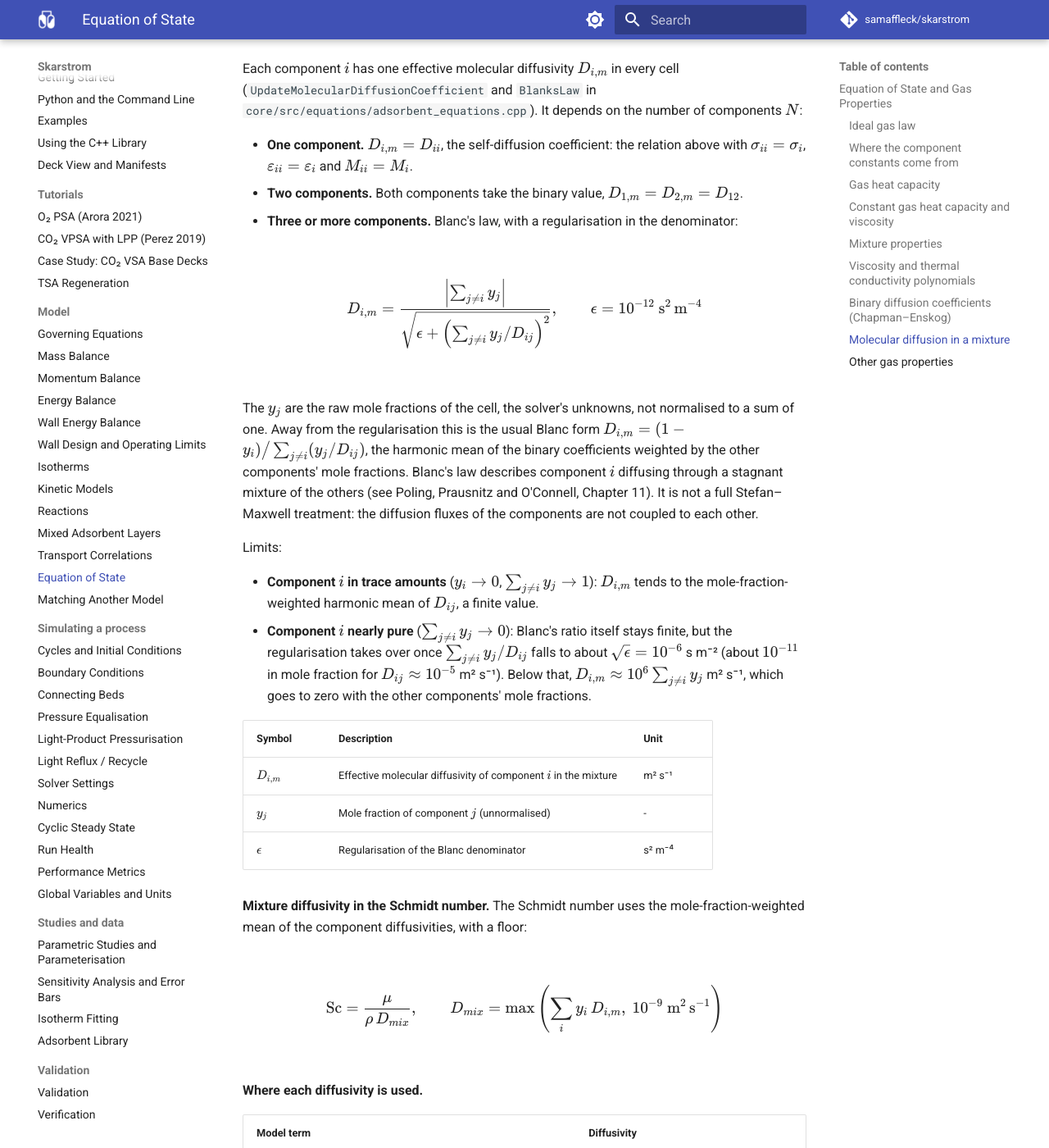
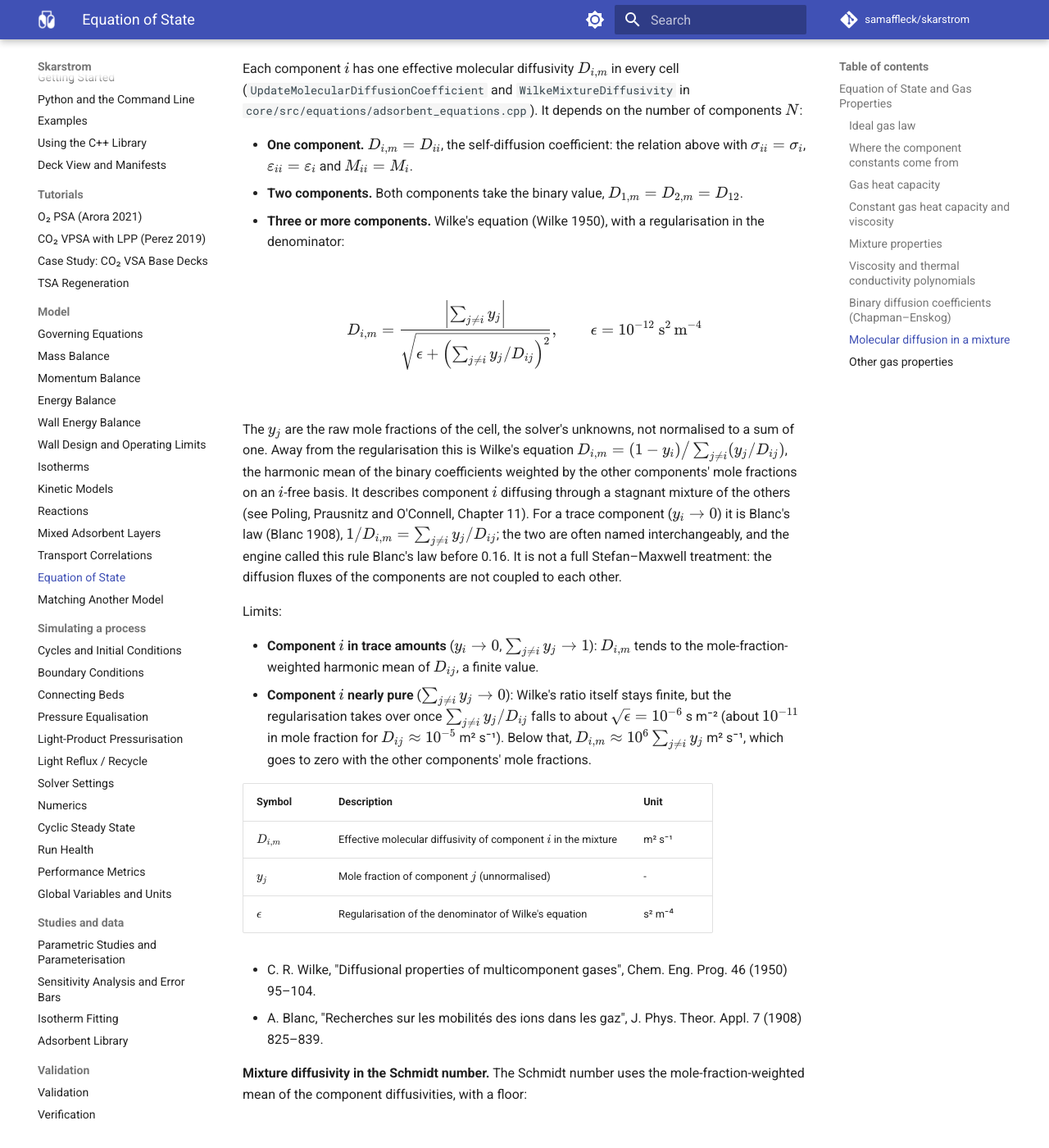
Before and after one commit to samaffleck/skarstrom, an MkDocs documentation site: the page built from docs/equation-of-state.md, in a window 1280 px wide and 1400 px high, scrolled down 8884 px. Shown: the whole window at 82% size. Built offline with MkDocs 1.6.1 and Material for MkDocs 9.7.7, drawn with Linux system fonts in a browser that asks for light colours; comment, search, counter and statistics services are not loaded.

Commit message:
Name the mixture diffusivity rule after Wilke, not Blanc
D_i,m = (1 - y_i) / sum_j!=i (y_j / D_ij) is usually called Wilke's equation (Wilke 1950); Blanc's law (1908) is its trace limit. The docs, comments and paper READMEs now say Wilke's equation, with Blanc's law named as the trace limit, and the internal function BlanksLaw is renamed WilkeMixtureDiffusivity. No values change.

Co-Authored-By: Claude Opus 5.5 <noreply@anthropic.com>
Claude-Session: https://claude.ai/code/session_01LRbL7Wf2S8ZkYnwte4L6fY
Signed-off-by: Claude <noreply@anthropic.com>

```diff
--- a/docs/equation-of-state.md
+++ b/docs/equation-of-state.md
@@ -193,29 +193,32 @@ The Lennard-Jones parameters are those of Svehla (NASA TR R-132, 1962, Table I(a
 
 ### Molecular diffusion in a mixture
 
-Each component $i$ has one effective molecular diffusivity $D_{i,m}$ in every cell (`UpdateMolecularDiffusionCoefficient` and `BlanksLaw` in `core/src/equations/adsorbent_equations.cpp`). It depends on the number of components $N$:
+Each component $i$ has one effective molecular diffusivity $D_{i,m}$ in every cell (`UpdateMolecularDiffusionCoefficient` and `WilkeMixtureDiffusivity` in `core/src/equations/adsorbent_equations.cpp`). It depends on the number of components $N$:
 
 - **One component.** $D_{i,m} = D_{ii}$, the self-diffusion coefficient: the relation above with $\sigma_{ii} = \sigma_i$, $\varepsilon_{ii} = \varepsilon_i$ and $M_{ii} = M_i$.
 - **Two components.** Both components take the binary value, $D_{1,m} = D_{2,m} = D_{12}$.
-- **Three or more components.** Blanc's law, with a regularisation in the denominator:
+- **Three or more components.** Wilke's equation (Wilke 1950), with a regularisation in the denominator:
 
 $$
 D_{i,m} = \frac{\left\lvert \sum_{j \ne i} y_j \right\rvert}{\sqrt{\epsilon + \left(\sum_{j \ne i} y_j / D_{ij}\right)^{2}}},
 \qquad \epsilon = 10^{-12}\ \text{s}^2\thinspace\text{m}^{-4}
 $$
 
-The $y_j$ are the raw mole fractions of the cell, the solver's unknowns, not normalised to a sum of one. Away from the regularisation this is the usual Blanc form $D_{i,m} = (1 - y_i)\big/\sum_{j\ne i} (y_j/D_{ij})$, the harmonic mean of the binary coefficients weighted by the other components' mole fractions. Blanc's law describes component $i$ diffusing through a stagnant mixture of the others (see Poling, Prausnitz and O'Connell, Chapter 11). It is not a full Stefan–Maxwell treatment: the diffusion fluxes of the components are not coupled to each other.
+The $y_j$ are the raw mole fractions of the cell, the solver's unknowns, not normalised to a sum of one. Away from the regularisation this is Wilke's equation $D_{i,m} = (1 - y_i)\big/\sum_{j\ne i} (y_j/D_{ij})$, the harmonic mean of the binary coefficients weighted by the other components' mole fractions on an $i$-free basis. It describes component $i$ diffusing through a stagnant mixture of the others (see Poling, Prausnitz and O'Connell, Chapter 11). For a trace component ($y_i \to 0$) it is Blanc's law (Blanc 1908), $1/D_{i,m} = \sum_{j \ne i} y_j/D_{ij}$; the two are often named interchangeably, and the engine called this rule Blanc's law before 0.16. It is not a full Stefan–Maxwell treatment: the diffusion fluxes of the components are not coupled to each other.
 
 Limits:
 
 - **Component $i$ in trace amounts** ($y_i \to 0$, $\sum_{j\ne i} y_j \to 1$): $D_{i,m}$ tends to the mole-fraction-weighted harmonic mean of $D_{ij}$, a finite value.
-- **Component $i$ nearly pure** ($\sum_{j \ne i} y_j \to 0$): Blanc's ratio itself stays finite, but the regularisation takes over once $\sum_{j\ne i} y_j / D_{ij}$ falls to about $\sqrt{\epsilon} = 10^{-6}$ s m⁻² (about $10^{-11}$ in mole fraction for $D_{ij} \approx 10^{-5}$ m² s⁻¹). Below that, $D_{i,m} \approx 10^{6}\sum_{j\ne i} y_j$ m² s⁻¹, which goes to zero with the other components' mole fractions.
+- **Component $i$ nearly pure** ($\sum_{j \ne i} y_j \to 0$): Wilke's ratio itself stays finite, but the regularisation takes over once $\sum_{j\ne i} y_j / D_{ij}$ falls to about $\sqrt{\epsilon} = 10^{-6}$ s m⁻² (about $10^{-11}$ in mole fraction for $D_{ij} \approx 10^{-5}$ m² s⁻¹). Below that, $D_{i,m} \approx 10^{6}\sum_{j\ne i} y_j$ m² s⁻¹, which goes to zero with the other components' mole fractions.
 
 | Symbol | Description | Unit |
 |---|---|---|
 | $D_{i,m}$ | Effective molecular diffusivity of component $i$ in the mixture | m² s⁻¹ |
 | $y_j$ | Mole fraction of component $j$ (unnormalised) | - |
-| $\epsilon$ | Regularisation of the Blanc denominator | s² m⁻⁴ |
+| $\epsilon$ | Regularisation of the denominator of Wilke's equation | s² m⁻⁴ |
+
+- C. R. Wilke, "Diffusional properties of multicomponent gases", Chem. Eng. Prog. 46 (1950) 95–104.
+- A. Blanc, "Recherches sur les mobilités des ions dans les gaz", J. Phys. Theor. Appl. 7 (1908) 825–839.
 
 **Mixture diffusivity in the Schmidt number.** The Schmidt number uses the mole-fraction-weighted mean of the component diffusivities, with a floor:
 
```
Also changed, not shown: changelog.d/wilke-mixture-diffusivity.md (added, +2 -0 lines), docs/kinetic-models.md (+1 -1 lines), docs/transport-correlations.md (+1 -1 lines), 7 other files.
